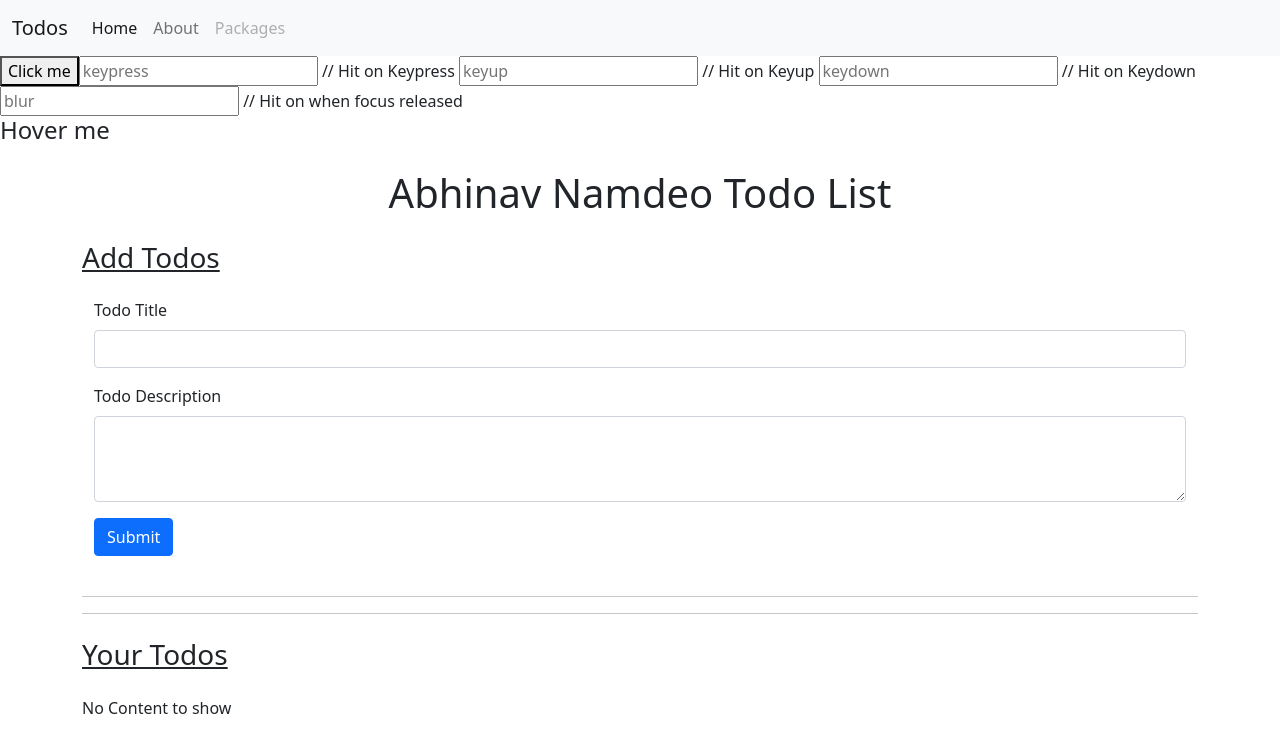
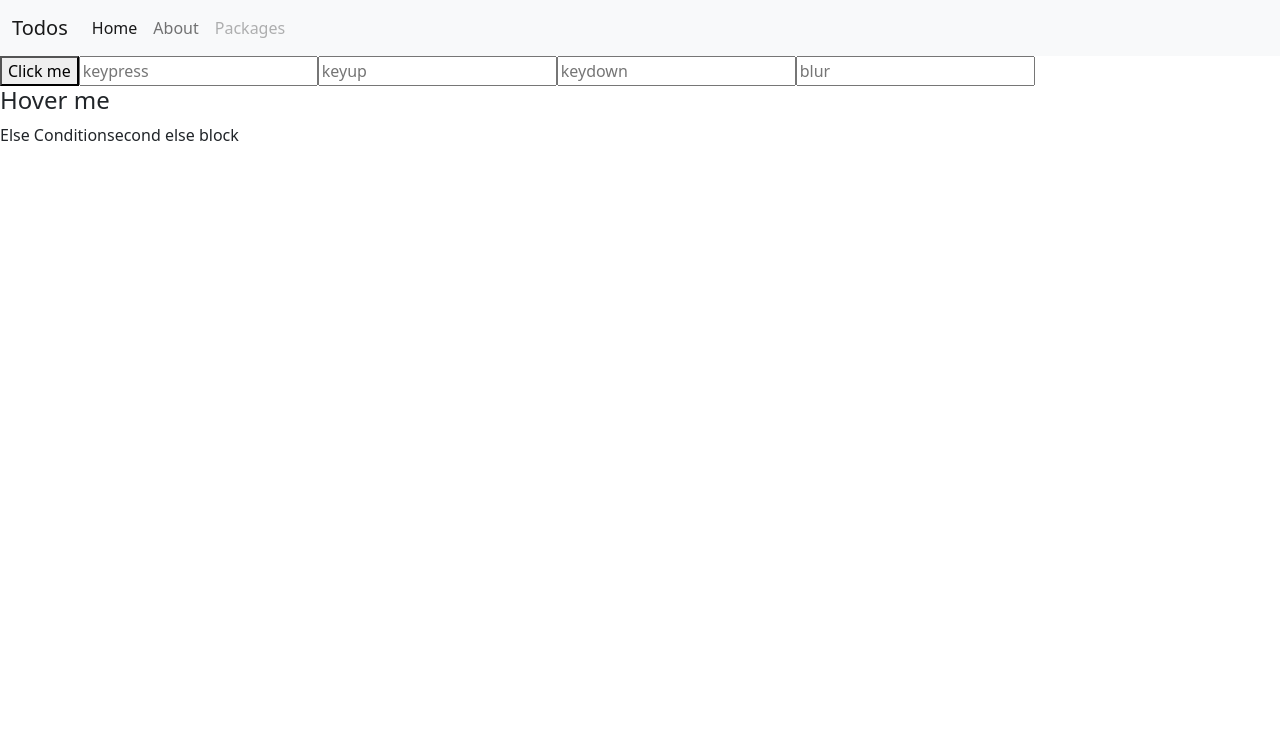
Before and after one commit to AbhinavNmdo/Angular, an Angular app: page / in a window 1280 px wide. Shown: the top 752 px of the page. Built offline with nearby package versions, Linux system fonts and the light colour scheme.

Commit message:
How if else works in angular

```diff
--- a/src/app/MyComponents/user-auth/login/login.component.html
+++ b/src/app/MyComponents/user-auth/login/login.component.html
@@ -1,6 +1,16 @@
+<!-- Events in angular -->
 <button (click)="getPress()">Click me</button>
-<input type="text" (keypress)="getData(data1.value)" #data1 placeholder="keypress"> // Hit on Keypress
-<input type="text" (keyup)="getData(data2.value)" #data2 placeholder="keyup"> // Hit on Keyup
-<input type="text" (keydown)="getData(data3.value)" #data3 placeholder="keydown"> // Hit on Keydown
-<input type="text" (blur)="getData(data4.value)" #data4 placeholder="blur"> // Hit on when focus released
+<input type="text" (keypress)="getData(data1.value)" #data1 placeholder="keypress"> <!--Hit on Keypress -->
+<input type="text" (keyup)="getData(data2.value)" #data2 placeholder="keyup"> <!--Hit on Keyup-->
+<input type="text" (keydown)="getData(data3.value)" #data3 placeholder="keydown"> <!--Hit on Keydown-->
+<input type="text" (blur)="getData(data4.value)" #data4 placeholder="blur"> <!--Hit on when focus released-->
 <h4 (mouseover)="getPress()">Hover me</h4>
+
+<!-- If Else in angular -->
+    <!-- First method to make if else in angular -->
+<div *ngIf="show; else elseDiv">If Condition</div>
+<ng-template #elseDiv>Else Condition</ng-template>
+    <!-- Second method to make if else in angular -->
+<div *ngIf="show then ifblock else elseblock"></div>
+<ng-template #ifblock>second if block</ng-template>
+<ng-template #elseblock>second else block</ng-template>
--- a/src/app/MyComponents/user-auth/login/login.component.ts
+++ b/src/app/MyComponents/user-auth/login/login.component.ts
@@ -19,4 +19,5 @@ export class LoginComponent implements OnInit {
   getData(value:string){
     console.warn(value);
   }
+  show:null|boolean=false;
 }
--- a/src/app/app-routing.module.ts
+++ b/src/app/app-routing.module.ts
@@ -2,9 +2,11 @@ import { NgModule } from '@angular/core';
 import { RouterModule, Routes } from '@angular/router';
 import { AboutComponent } from './MyComponents/about/about.component';
 import { TodosComponent } from './MyComponents/todos/todos.component';
+import { LoginComponent } from './MyComponents/user-auth/login/login.component';
 
 const routes: Routes = [
-  {path: '', component: TodosComponent},
+  {path: '', component: LoginComponent},
+  {path: 'todo', component: TodosComponent},
   {path: 'about', component: AboutComponent}
 ];
 
--- a/src/app/app.component.html
+++ b/src/app/app.component.html
@@ -20,5 +20,4 @@
     </div>
   </div>
 </nav>
-<app-login></app-login>
 <router-outlet></router-outlet>
```
